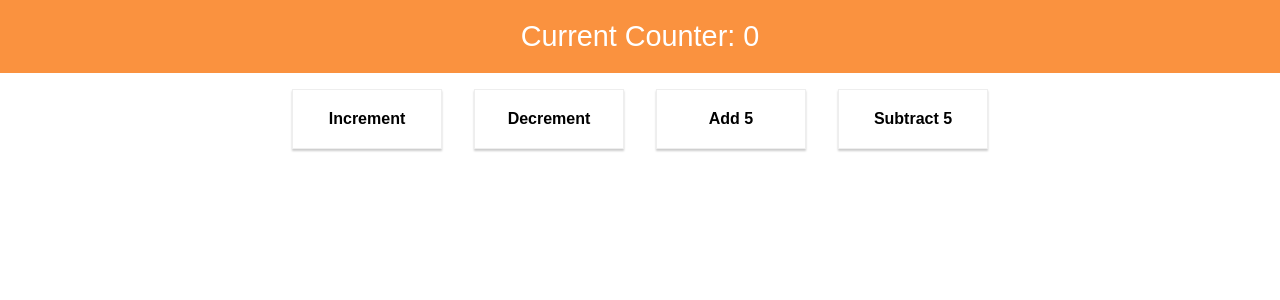
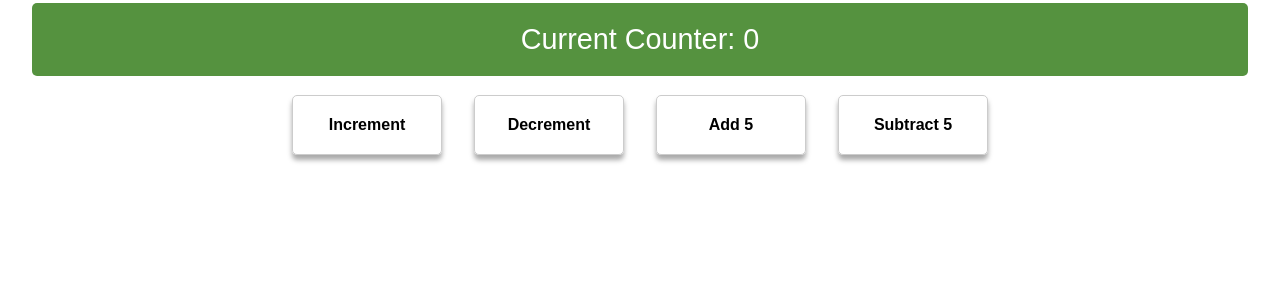
Before and after one commit to SerafinPL/react-redux-001, a React (Create React App) app: page / in a window 1280 px wide. Shown: the top 300 px of the page. Built offline with nearby package versions, Linux system fonts and the light colour scheme.

Commit message:
change css and add redux-basic

```diff
--- a/package.json
+++ b/package.json
@@ -9,6 +9,7 @@
     "react": "^17.0.1",
     "react-dom": "^17.0.1",
     "react-scripts": "4.0.3",
+    "redux": "^4.0.5",
     "web-vitals": "^1.1.0"
   },
   "scripts": {
--- a/src/components/CounterControl/CounterControl.css
+++ b/src/components/CounterControl/CounterControl.css
@@ -3,15 +3,16 @@
     padding: 20px;
     box-sizing: border-box;
     margin: 16px;
-    border: 1px solid #eee;
-    box-shadow: 0 2px 2px #ccc;
+    border: 1px solid #ccc;
+    box-shadow: 0 5px 5px #aaa;
     font-weight: bold;
     text-align: center;
     cursor: pointer;
     display: inline-block;
+    border-radius: 5px;
 }
 
 .CounterControl:hover,
 .CounterControl:active {
-    background-color: #eee;
+    background-color: #ddd;
 }
--- a/src/components/CounterOutput/CounterOutput.css
+++ b/src/components/CounterOutput/CounterOutput.css
@@ -1,9 +1,11 @@
 .CounterOutput {
-    width: 100%;
-    background-color: #fa923f;
+    width: 95%;
+    background-color: #55923f;
     color: white;
     font-size: 1.8rem;
     text-align: center;
     padding: 20px 0;
     box-sizing: border-box;
+    border-radius: 5px;
+    margin: 3px 2.5%;
 }
--- a/src/index.css
+++ b/src/index.css
@@ -2,4 +2,5 @@ body {
   margin: 0;
   padding: 0;
   font-family: Arial, sans-serif;
+  box-sizing: border-box;
 }
```
Also changed, not shown: redux-basic.js (added, +7 -0 lines), 1 other file (tests, documents, lock files or other folders).
